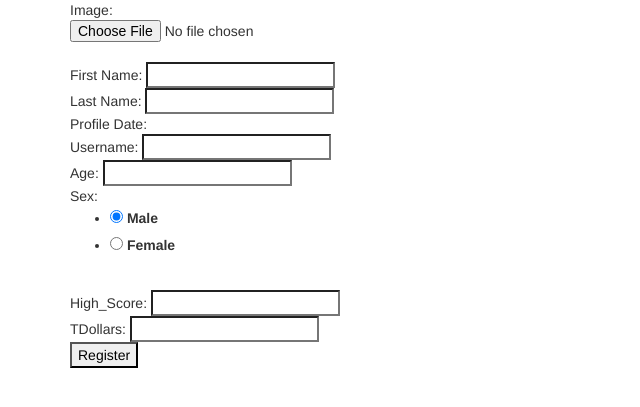
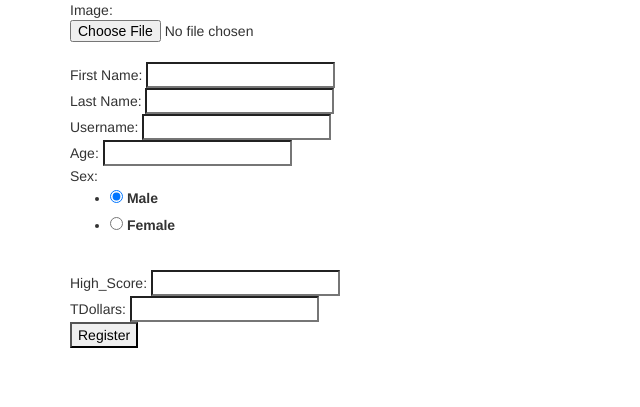
Before and after one commit to mckeane-thomas/info3180Proj1, a Flask app: page /profile/ in a window 1280 px wide. Shown: the top 407 px of the page, without its empty margins (0-640 px from the left). Run offline with Flask 2, Linux system fonts and the light colour scheme; style sheets or scripts are compiled from the project's sources; some libraries are stand-ins or nearby versions.

Commit message:
Update profile_add.html

```diff
--- a/app/templates/profile_add.html
+++ b/app/templates/profile_add.html
@@ -11,7 +11,7 @@
      Image: {{form.img}}<br />
      First Name: {{form.fname }}<br />
      Last Name: {{form.lname}}<br />
-     Profile Date:{{form.profile_add_on}}<br />
+     <!--Profile Date:{{form.profile_add_on}}<br />-->
      Username: {{form.username}}<br />
      Age: {{form.age}}<br />
      Sex: {{form.sex}} <br />
```
